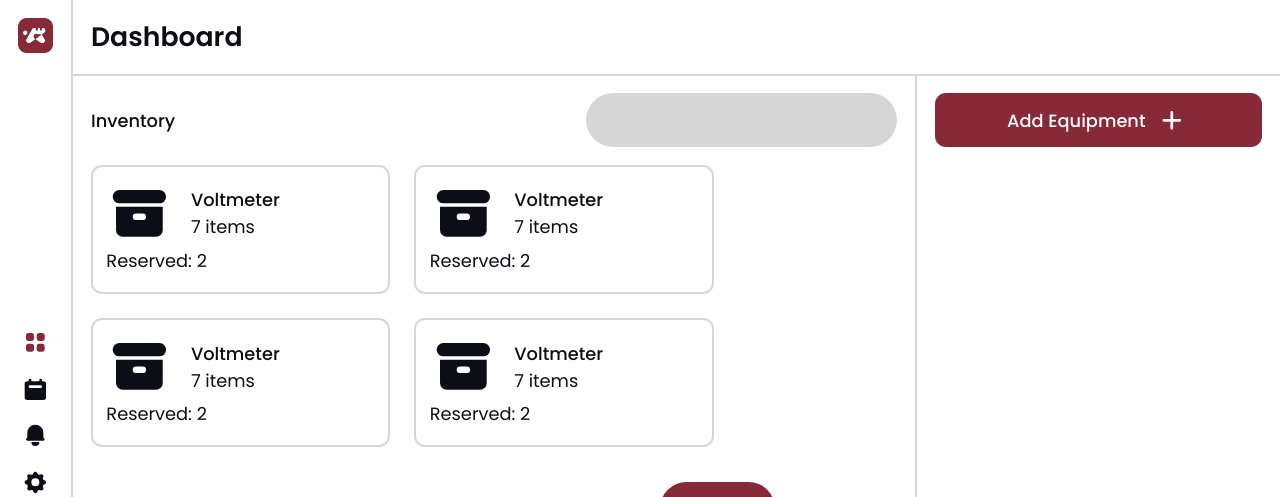
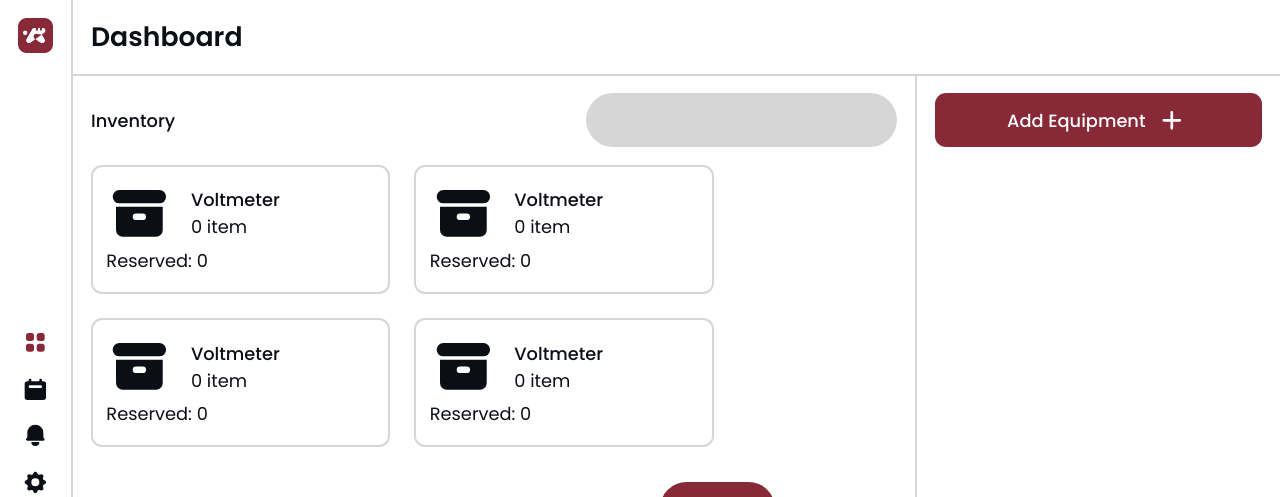
Before and after one commit to tranleduyan/ETC-Frontend, a React (Create React App) app: page /Dashboard in a window 1280 px wide. Shown: the top 497 px of the page. Built offline with nearby package versions, Linux system fonts and the light colour scheme.

Commit message:
Checkpoint: Finish EquipmentTypeSummaryCard Component.

```diff
--- /dev/null
+++ b/src/Components/Cards/InventoryTypeSummaryCard/EquipmentTypeSummaryCard.css
@@ -0,0 +1,44 @@
+.EquipmentTypeSummaryCard-Container {
+    width: calc(37.4078125vmin);
+    height: calc(16.13125vmin);
+    display: flex;
+    flex-direction: column;
+    justify-content: flex-start;
+    border: calc(0.278125vmin) solid var(--Gray1);
+    border-radius: calc(1.390625vmin);
+    box-sizing: border-box;
+    padding: calc(1.66875vmin);
+}
+
+.EquipmentTypeSummaryCard-InformationContainer {
+    width: 100%;
+    display: flex;
+    flex-direction: row;
+    align-items: center;
+}
+
+.EquipmentTypeSummaryCard-Icon {
+    font-size: calc(8.34375vmin);
+}
+
+.EquipmentTypeSummaryCard-Information {
+    margin-left: calc(2.225vmin);
+    flex: 1;
+    display: flex;
+    flex-direction: column;
+    justify-content: center;
+    overflow: hidden;
+}
+
+.EquipmentTypeSummaryCard-TypeName {
+    display: -webkit-box;
+    -webkit-line-clamp: 2;
+    -webkit-box-orient: vertical;
+    overflow: hidden;
+    white-space: normal;
+    word-wrap: break-word;
+}
+
+.EquipmentTypeCard-Container:hover {
+    cursor: pointer;
+}
--- /dev/null
+++ b/src/Components/Cards/InventoryTypeSummaryCard/EquipmentTypeSummaryCard.js
@@ -0,0 +1,46 @@
+// Import Components
+import React from 'react';
+import PropTypes from 'prop-types';
+
+// Import Stylings
+import './EquipmentTypeSummaryCard.css'
+
+// Import Icons
+import { HiArchive } from 'react-icons/hi';
+
+function EquipmentTypeSummaryCard(props) {
+
+  const { className, typeName, inventoryAmount, reservationAmount} = props;
+
+  const itemText = inventoryAmount > 1 ? 'items' : 'item';
+
+  // TODO: inventoryAmount and reservationAmount maybe will be calculated with in this component.
+  return (
+    <div className={`${className} EquipmentTypeSummaryCard-Container`}>
+        <div className='EquipmentTypeSummaryCard-InformationContainer'>
+            <HiArchive className='EquipmentTypeSummaryCard-Icon'/>
+            <div className='EquipmentTypeSummaryCard-Information'>
+                <p className='heading-5 EquipmentTypeSummaryCard-TypeName'>{typeName}</p>
+                <p className='paragraph-1'>{inventoryAmount} {itemText}</p>
+            </div>
+        </div>
+        <p className='paragraph-1'>Reserved: {reservationAmount}</p>
+    </div>
+  )
+}
+
+EquipmentTypeSummaryCard.propTypes = {
+  className: PropTypes.string,
+  typeName: PropTypes.string,
+  inventoryAmount: PropTypes.number,
+  reservationAmount: PropTypes.number,
+}
+
+EquipmentTypeSummaryCard.defaultProps = {
+  className: '',
+  typeName: 'Unknown',
+  inventoryAmount: 0,
+  reservationAmount: 0,
+}
+
+export default EquipmentTypeSummaryCard;
--- /dev/null
+++ b/src/Components/Cards/InventoryTypeSummaryCard/index.js
@@ -0,0 +1 @@
+export { default } from './EquipmentTypeSummaryCard';
--- a/src/Components/Cards/placeholder.js
+++ /dev/null
@@ -1 +0,0 @@
-// Please replace it with new appropriate/necessary card component folder
--- a/src/Pages/DashboardPage/DashboardPage.js
+++ b/src/Pages/DashboardPage/DashboardPage.js
@@ -2,12 +2,13 @@
 import React from 'react';
 import GeneralPage from '../GeneralPage/GeneralPage';
 import StandardButton from '../../Components/Buttons/StandardButton';
+import EquipmentTypeSummaryCard from '../../Components/Cards/InventoryTypeSummaryCard/EquipmentTypeSummaryCard';
 
 // Import Stylings
 import './DashboardPage.css';
 
 // Import Icons
-import { HiPlus, HiArchive, HiClock } from 'react-icons/hi';
+import { HiPlus, HiClock } from 'react-icons/hi';
 
 // All Pages must be inherit General Page
 function DashboardPage() {
@@ -34,76 +35,13 @@ function DashboardPage() {
               </div>
 
               <div className='InventoryList-Container Dashboard-InventoryList'>
-                <div className='EquipmentTypeCard-Container'>
-                  <div className='EquipmentTypeCard-InformationContainer'>
-                    <HiArchive className='EquipmentTypeCard-Icon'/>
-                    <div className='EquipmentTypeCard-Information'>
-                      <p className='heading-5 EquipmentTypeCard-TypeName'>Voltmeter</p>
-                      <p className='paragraph-1'>7 items</p>
-                    </div>
-                  </div>
-                  <p className='paragraph-1'>Reserved: 2</p>
-                </div>
-                <div className='EquipmentTypeCard-Container'>
-                  <div className='EquipmentTypeCard-InformationContainer'>
-                    <HiArchive className='EquipmentTypeCard-Icon'/>
-                    <div className='EquipmentTypeCard-Information'>
-                      <p className='heading-5 EquipmentTypeCard-TypeName'>Voltmeter</p>
-                      <p className='paragraph-1'>7 items</p>
-                    </div>
-                  </div>
-                  <p className='paragraph-1'>Reserved: 2</p>
-                </div>
-                <div className='EquipmentTypeCard-Container'>
-                  <div className='EquipmentTypeCard-InformationContainer'>
-                    <HiArchive className='EquipmentTypeCard-Icon'/>
-                    <div className='EquipmentTypeCard-Information'>
-                      <p className='heading-5 EquipmentTypeCard-TypeName'>Voltmeter</p>
-                      <p className='paragraph-1'>7 items</p>
-                    </div>
-                  </div>
-                  <p className='paragraph-1'>Reserved: 2</p>
-                </div>
-                <div className='EquipmentTypeCard-Container'>
-                  <div className='EquipmentTypeCard-InformationContainer'>
-                    <HiArchive className='EquipmentTypeCard-Icon'/>
-                    <div className='EquipmentTypeCard-Information'>
-                      <p className='heading-5 EquipmentTypeCard-TypeName'>Voltmeter</p>
-                      <p className='paragraph-1'>7 items</p>
-                    </div>
-                  </div>
-                  <p className='paragraph-1'>Reserved: 2</p>
-                </div>
-                <div className='EquipmentTypeCard-Container'>
-                  <div className='EquipmentTypeCard-InformationContainer'>
-                    <HiArchive className='EquipmentTypeCard-Icon'/>
-                    <div className='EquipmentTypeCard-Information'>
-                      <p className='heading-5 EquipmentTypeCard-TypeName'>Voltmeter</p>
-                      <p className='paragraph-1'>7 items</p>
-                    </div>
-                  </div>
-                  <p className='paragraph-1'>Reserved: 2</p>
-                </div>
-                <div className='EquipmentTypeCard-Container'>
-                  <div className='EquipmentTypeCard-InformationContainer'>
-                    <HiArchive className='EquipmentTypeCard-Icon'/>
-                    <div className='EquipmentTypeCard-Information'>
-                      <p className='heading-5 EquipmentTypeCard-TypeName'>Voltmeter</p>
-                      <p className='paragraph-1'>7 items</p>
-                    </div>
-                  </div>
-                  <p className='paragraph-1'>Reserved: 2</p>
-                </div>
-                <div className='EquipmentTypeCard-Container'>
-                  <div className='EquipmentTypeCard-InformationContainer'>
-                    <HiArchive className='EquipmentTypeCard-Icon'/>
-                    <div className='EquipmentTypeCard-Information'>
-                      <p className='heading-5 EquipmentTypeCard-TypeName'>Voltmeter</p>
-                      <p className='paragraph-1'>7 items</p>
-                    </div>
-                  </div>
-                  <p className='paragraph-1'>Reserved: 2</p>
-                </div>
+                <EquipmentTypeSummaryCard typeName='Voltmeter'/>
+                <EquipmentTypeSummaryCard typeName='Voltmeter'/>
+                <EquipmentTypeSummaryCard typeName='Voltmeter'/>
+                <EquipmentTypeSummaryCard typeName='Voltmeter'/>
+                <EquipmentTypeSummaryCard typeName='Voltmeter'/>
+                <EquipmentTypeSummaryCard typeName='Voltmeter'/>
+                <EquipmentTypeSummaryCard typeName='Voltmeter'/>
               </div>
             </div>
 
```
